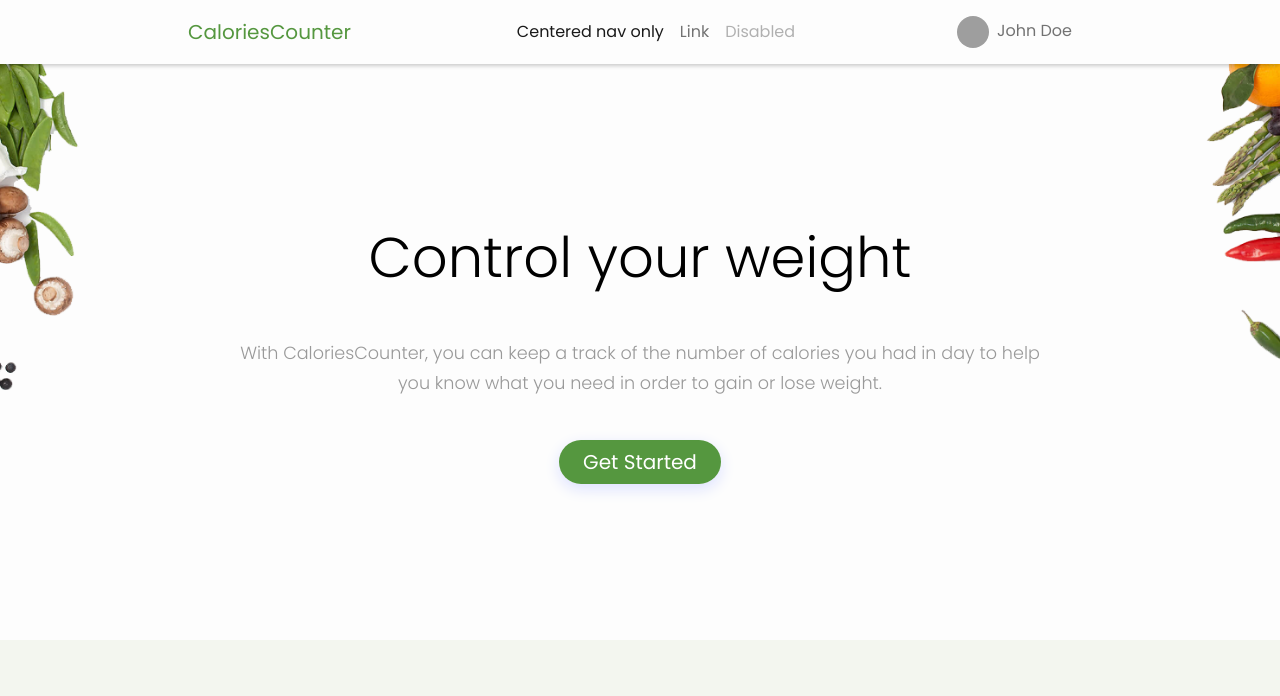
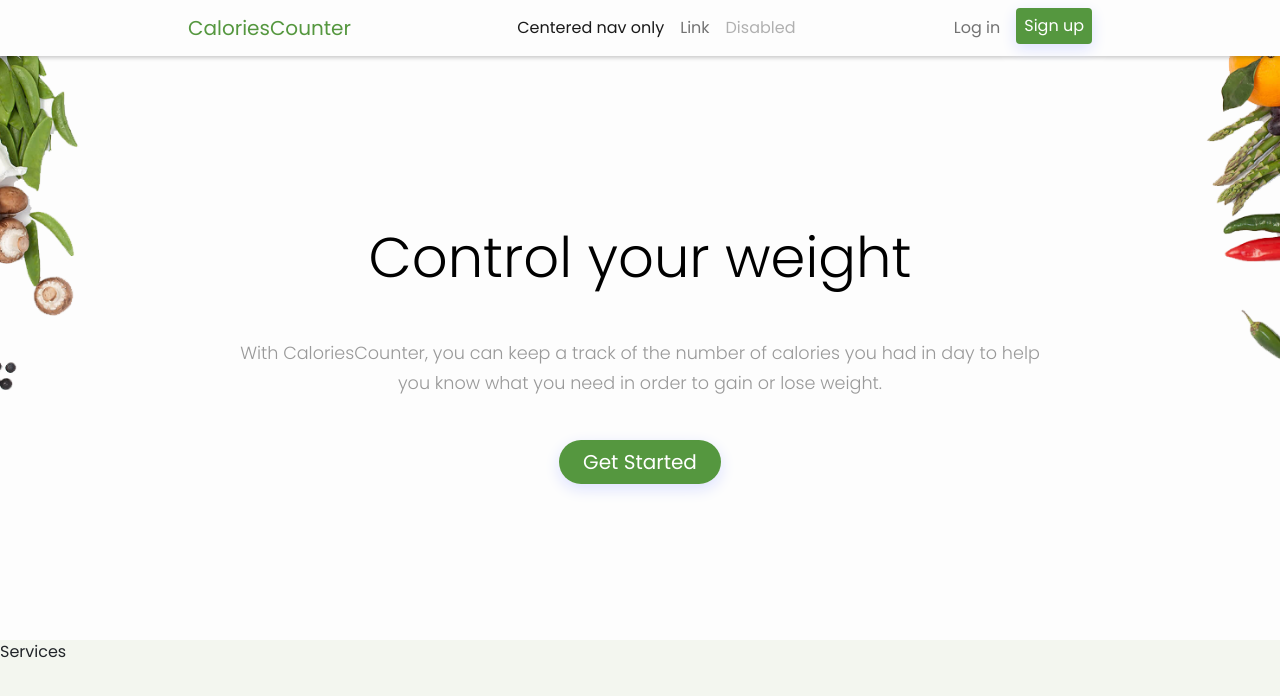
Before and after one commit to TarekGuesri/calorie-counter, a React (Create React App) app in the folder client/: page / in a window 1280 px wide. Shown: the top 696 px of the page. Built offline with nearby package versions, Linux system fonts and the light colour scheme; grey boxes are pictures that could not be loaded.

Commit message:
Added Services section

```diff
--- /dev/null
+++ b/client/src/components/home/Services/index.js
@@ -0,0 +1,7 @@
+import React from 'react';
+
+const Services = () => {
+  return <section id="hero">Services</section>;
+};
+
+export default Services;
--- a/client/src/components/layout/Navbar/index.js
+++ b/client/src/components/layout/Navbar/index.js
@@ -2,7 +2,7 @@ import React from 'react';
 import UserMenu from './UserMenu';
 import AuthButtons from './AuthButtons';
 
-const auth = true;
+const auth = false;
 
 const Navbar = () => {
   return (
--- a/client/src/pages/Home.js
+++ b/client/src/pages/Home.js
@@ -1,11 +1,13 @@
 import React from 'react';
 import Hero from 'src/components/home/Hero';
+import Services from 'src/components/home/Services';
 import 'src/styles/Home.scss';
 
 const Home = () => {
   return (
     <>
       <Hero />
+      <Services />
     </>
   );
 };
```
